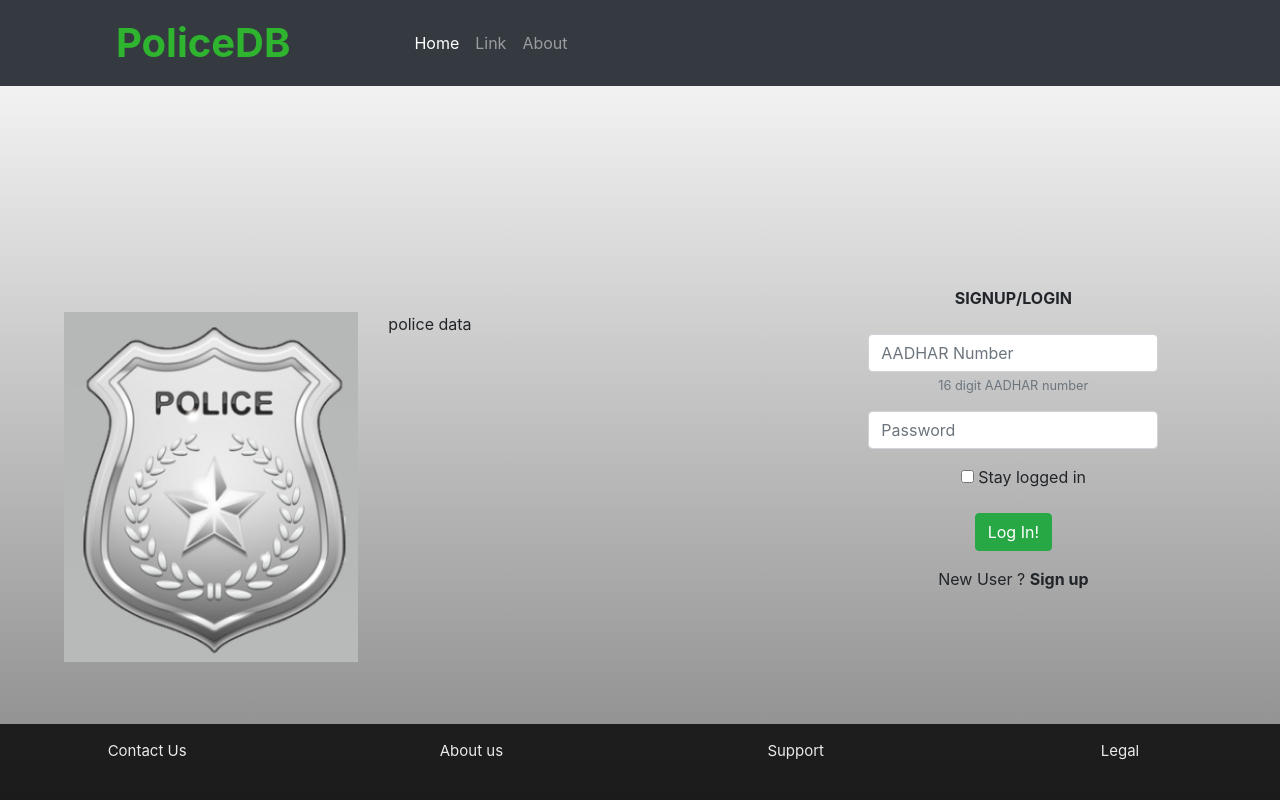
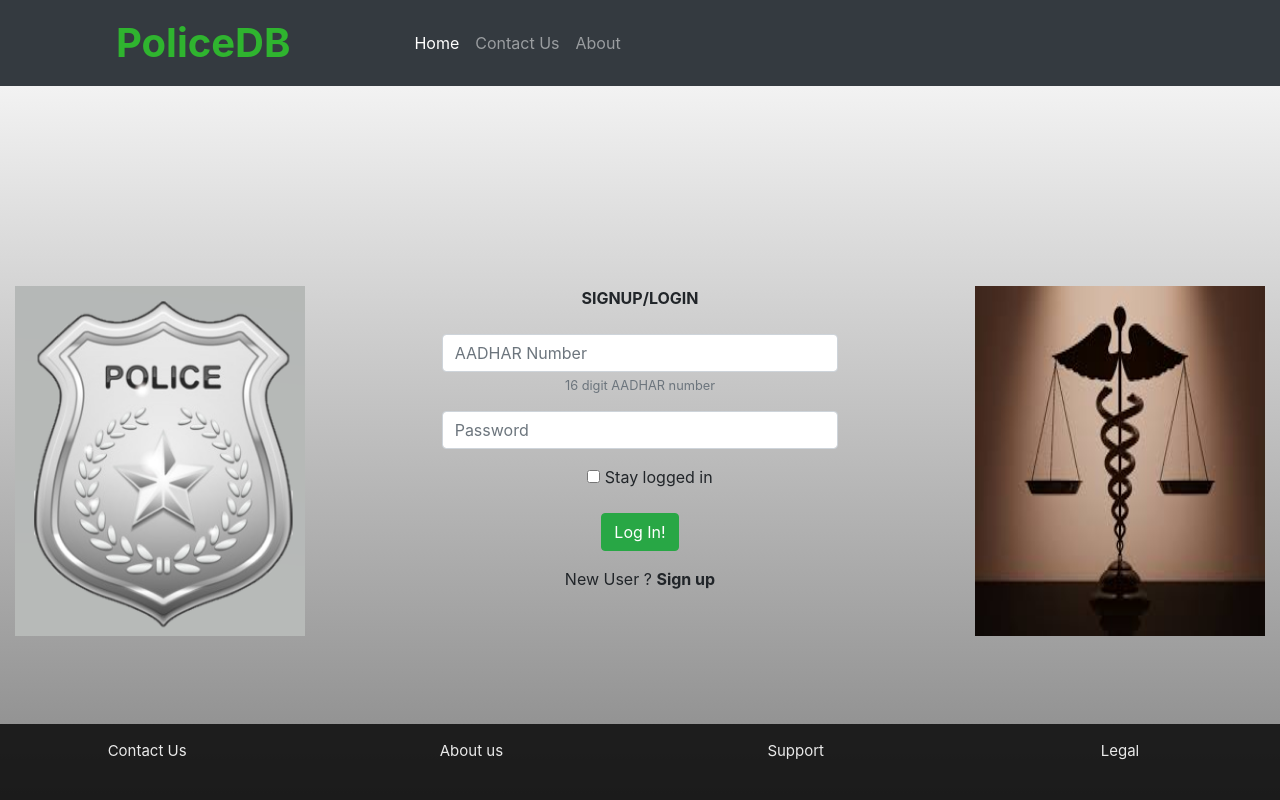
Before and after one commit to aman30865/policeDB, a PHP site: page /dashboard/ in a window 1280 px wide. Run offline with PHP 8.4, Linux system fonts and the light colour scheme.

Commit message:
layout improved

```diff
--- a/index.php
+++ b/index.php
@@ -130,10 +130,14 @@
         .pic {
         display: none;
             }}
-        @media only screen and (max-width: 576px) {
+        @media only screen and (max-width: 578px) {
         .smal {
         display: none;
             }}
+        img{
+            height: auto;
+            width: inherit;
+        }
 }
     </style>
     </head>
@@ -150,7 +154,7 @@
         <a class="nav-link" href="#">Home <span class="sr-only">(current)</span></a>
       </li>
       <li class="nav-item">
-        <a class="nav-link" href="#">Link</a>
+        <a class="nav-link" href="#">Contact Us</a>
       </li>
         <li class="nav-item">
         <a class="nav-link" href="#">About</a>
@@ -162,16 +166,11 @@
 
     <div class="container-fluid" id="homePageContainer">
         <div class="row">
-            <div class="col-xs-7 col-sm-5 col-lg-7 smal container-fluid" id="hometext">
-                <div class="row" >
-                <img class="col-sm-6 pic" id="pic" src="assets/batch.png" style="height:350px;" >
-                    <div class="col-xs-12 col-sm-6">
-                    police data
-                    </div>
-                </div>
+            <div class="smal col-sm-3 ">
+            <img src="assets/batch.png" style="height:350px;" >
             </div>
-            <div class="col-xs-5 col-sm-1 col-lg-1"></div>
-            <div class="col-xs-3 col-sm-5 col-lg-3">
+            <div class="smal col-sm-1"></div>
+            <div class="col-sm-4">
             <center>
                 <b>SIGNUP/LOGIN</b><br>
             <div id="error"><?php if ($error!="") {
@@ -214,7 +213,10 @@
         </form>
             </center>
             </div>
-            <div class="col-xs-1 col-sm-1 col-lg-1"></div>
+            <div class="smal col-sm-1"></div>
+            <div class="smal col-sm-3">
+            <img src="assets/download.jpg" style="height:350px;" >
+            </div>
         </div>
     </div>
     <?php include("footer.php"); ?>
```
